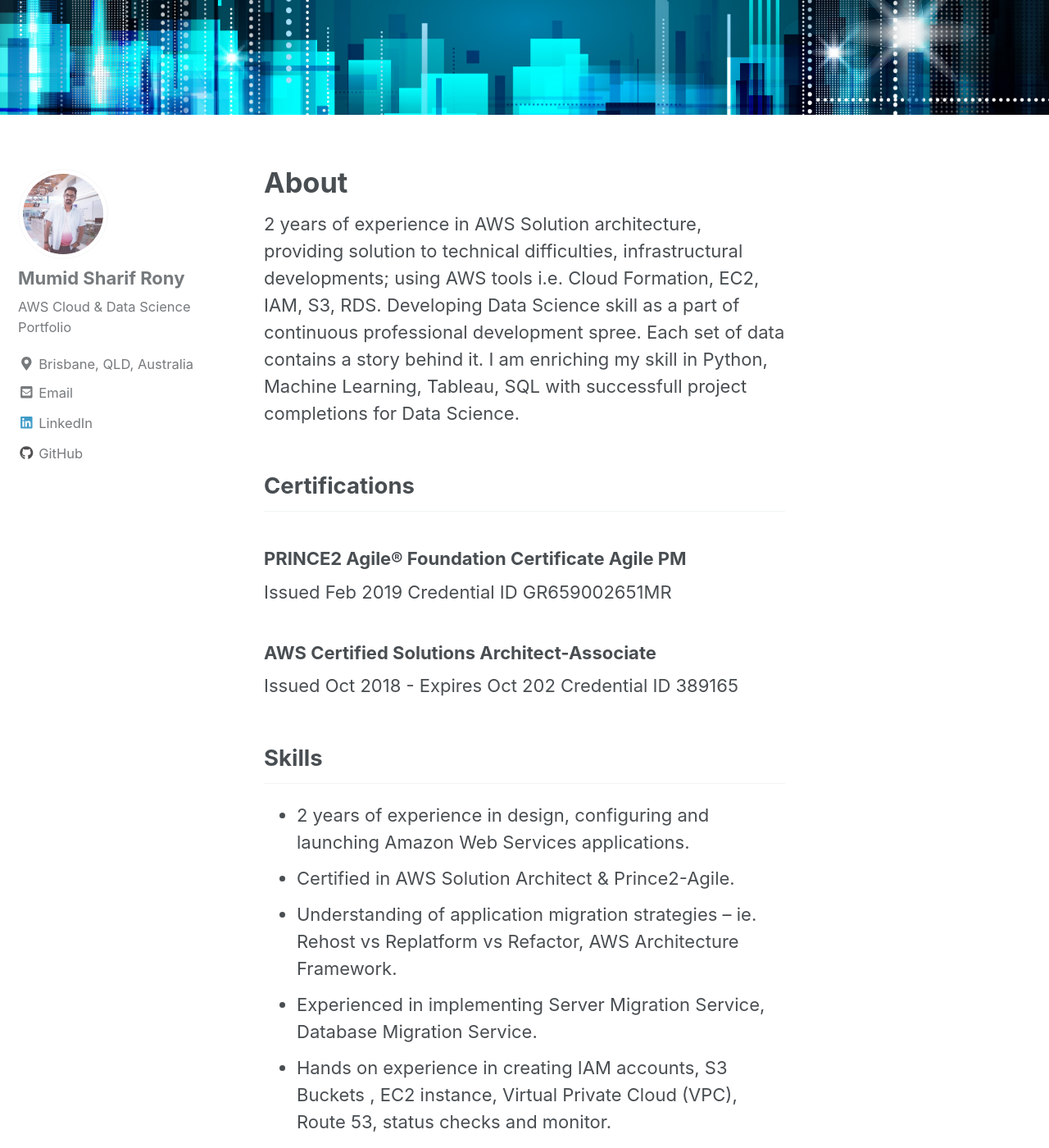
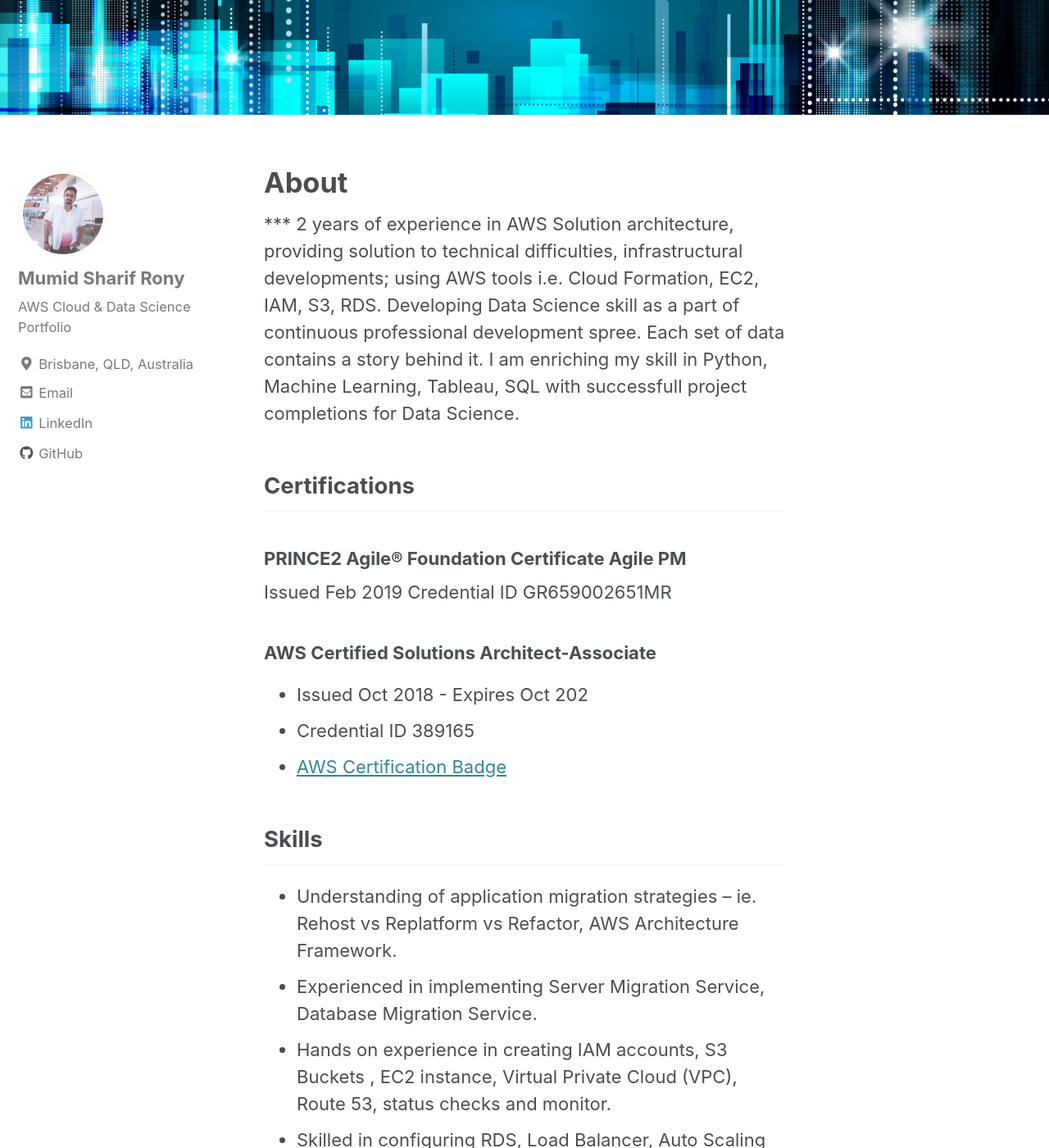
Before and after one commit to mumid/mumid.github.io, a Jekyll site: the page built from _pages/about.md, in a window 1280 px wide and 1400 px high, scrolled down 276 px. Shown: the whole window at 82% size. Built offline with Jekyll 4.4.1, drawn with Linux system fonts in a browser that asks for light colours; cached includes are drawn as plain includes; nearby versions of some CDN libraries.

Commit message:
new page

```diff
--- a/_pages/about.md
+++ b/_pages/about.md
@@ -5,7 +5,7 @@
   image: "/images/about.jpg"
 ---
 
-2 years of experience in AWS Solution architecture, providing solution to technical difficulties, infrastructural developments; using AWS tools i.e. Cloud Formation, EC2, IAM, S3, RDS. Developing Data Science skill as a part of continuous professional development spree. Each set of data contains a story behind it. I am enriching my skill in Python, Machine Learning, Tableau, SQL with successfull project completions for Data Science.
+*** 2 years of experience in AWS Solution architecture, providing solution to technical difficulties, infrastructural developments; using AWS tools i.e. Cloud Formation, EC2, IAM, S3, RDS. Developing Data Science skill as a part of continuous professional development spree. Each set of data contains a story behind it. I am enriching my  skill in Python, Machine Learning, Tableau, SQL with successfull project completions for Data Science.
 
 ## Certifications
 
@@ -14,12 +14,12 @@
 Credential ID GR659002651MR
 
 ### AWS Certified Solutions Architect-Associate
-Issued Oct 2018 - Expires Oct 202
-Credential ID 389165
+* Issued Oct 2018 - Expires Oct 202
+* Credential ID 389165
+* [AWS Certification Badge](https://www.certmetrics.com/amazon/public/badge.aspx?i=1&t=c&d=2018-10-31&ci=AWS00357345)
 
 ## Skills
-* 2 years of experience in design, configuring and launching Amazon Web Services applications.
-* Certified in AWS Solution Architect & Prince2-Agile.
+
 * Understanding of application migration strategies – ie. Rehost vs Replatform vs Refactor, AWS Architecture Framework.
 * Experienced in implementing Server Migration Service, Database Migration Service.
 * Hands on experience in creating IAM accounts, S3 Buckets , EC2 instance, Virtual Private Cloud (VPC), Route 53, status checks and monitor.
```
Also changed, not shown: images/AWS-Logo.png, images/AWS.png.
